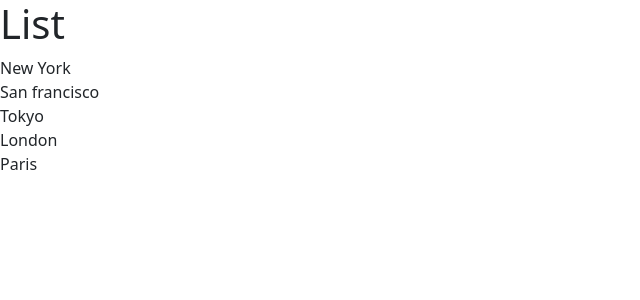
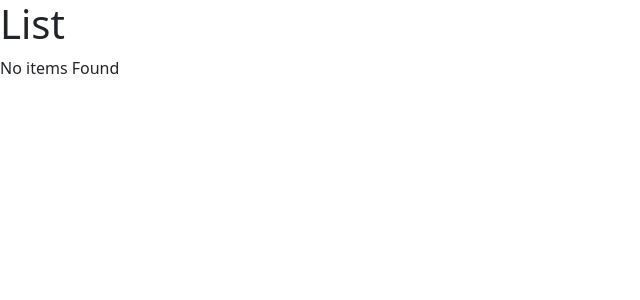
Before and after one commit to haider-codes23/React, a React (Vite) app in the folder react-app/: page / in a window 1280 px wide. Shown: the top 300 px of the page, without its empty margins (0-640 px from the left). Built offline with nearby package versions, Linux system fonts and the light colour scheme.

Commit message:
Updated ListGroup Logic by dynamically and conditionally rendering the List items in ListGoup component

```diff
--- a/react-app/src/assets/components/ListGroup.tsx
+++ b/react-app/src/assets/components/ListGroup.tsx
@@ -1,7 +1,7 @@
 //import fragments
 //import { Fragment } from "react";
 function ListGroup() {
-  const items = [
+  let items = [
     'New York',
     "San francisco",
     "Tokyo",
@@ -9,9 +9,20 @@ function ListGroup() {
     "Paris"
   ];
 
+  items = [];
+
+  // Conditional rendering
+  // if (items.length === 0) {
+  //   return <><h1>List</h1><p>No items found</p></>;
+  // }
+  // Rendering List
+
+  // const message = items.length === 0 ? <p>No items found</p> : null;
+  const message = items.length === 0 && <p>No items Found</p>;
   return (
     <>
       <h1>List</h1>
+      {message}
       <ul className="list-group">
         {items.map(item =>
            <li key={item}>{item}</li>)}
```
